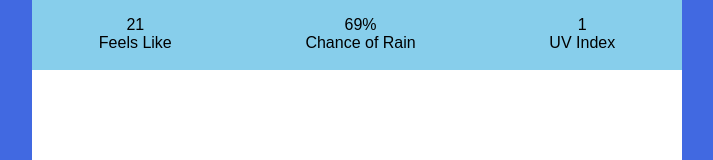
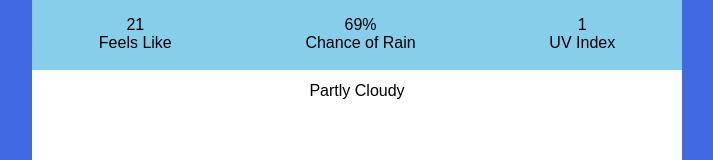
Before and after one commit to balkarjun/vue-forecaster, a Vue app: page / in a window 1280 px wide. Shown: the part 270-430 px from the top of the page, without its empty margins (283-996 px from the left). Built offline with nearby package versions, Linux system fonts and the light colour scheme.

Commit message:
Display weather summary

```diff
--- a/src/App.vue
+++ b/src/App.vue
@@ -26,7 +26,7 @@
       </div>
     </section>
     <section>
-
+      <p class="summary">{{ summary }}</p>
     </section>
   </main>
 </template>
@@ -40,7 +40,8 @@ export default {
       temp: 24,
       feelsLike: 21,
       precipChance: 69,
-      uvIndex: 1
+      uvIndex: 1,
+      summary: 'Partly Cloudy'
     }
   },
   created() {
@@ -513,4 +514,9 @@ input {
   text-align: center;
   padding: 6px 0;
 }
+
+.summary {
+  text-align: center;
+  padding-top: 12px;
+}
 </style>
```
